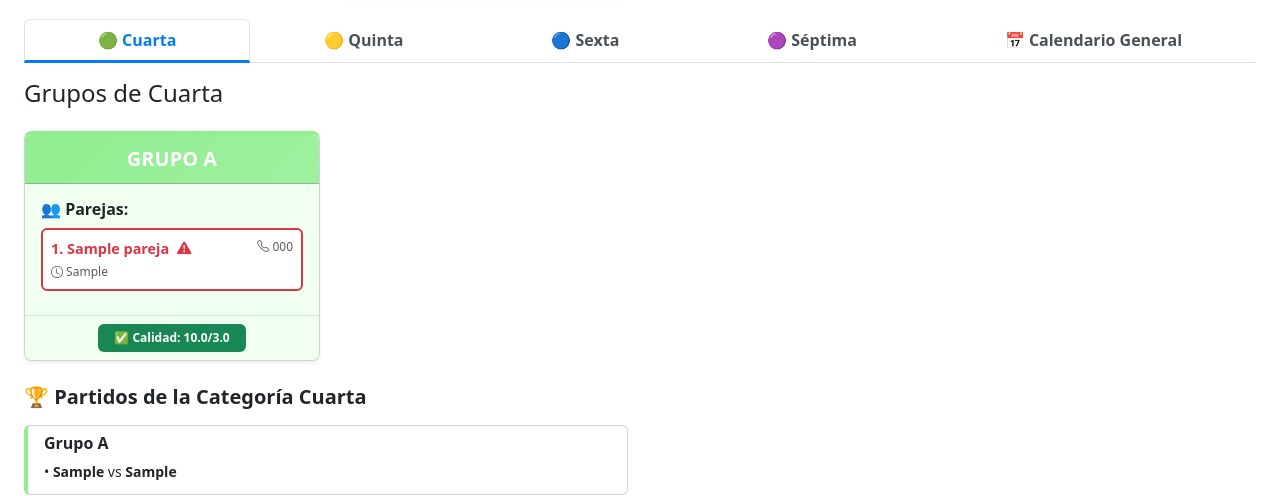
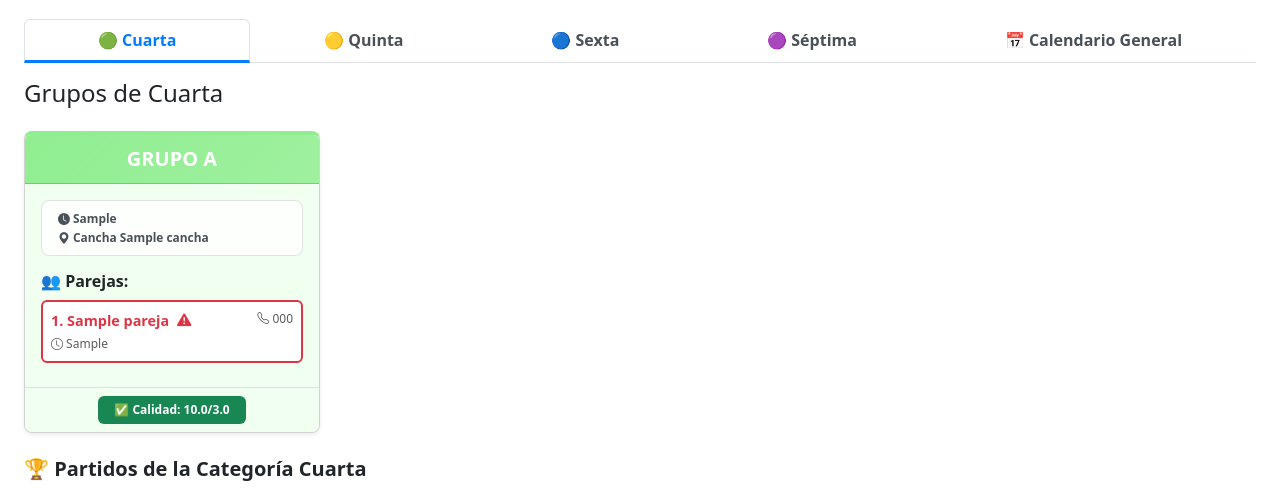
Before and after one commit to JavierMachadoo/Algoritmo-Torneos, a Flask app: template web/templates/resultados.html in a window 1280 px wide. Shown: the part 400-896 px from the top of the page. Run offline with Flask 3, Linux system fonts and the light colour scheme; the template is opened without the code that fills it: most values are stand-ins (such as "Sample title", 1, 10 or a date in 2020); some libraries are stand-ins or nearby versions.

Commit message:
mejoras generales de usabilidad

```diff
--- a/web/templates/resultados.html
+++ b/web/templates/resultados.html
@@ -406,7 +406,7 @@
 
                     <div class="card-body" style="background-color: {{ bg_color }};">
                         <!-- Info de Franja y Cancha -->
-                        <div class="alert alert-light border mb-3 py-2">
+                        <div class="alert alert-light alert-permanent border mb-3 py-2">
                             <small class="d-block">
                                 <i class="bi bi-clock-fill"></i> <strong>{{ grupo.franja_horaria or 'Por coordinar' }}</strong>
                             </small>
```
Also changed, not shown: 2 other files.
